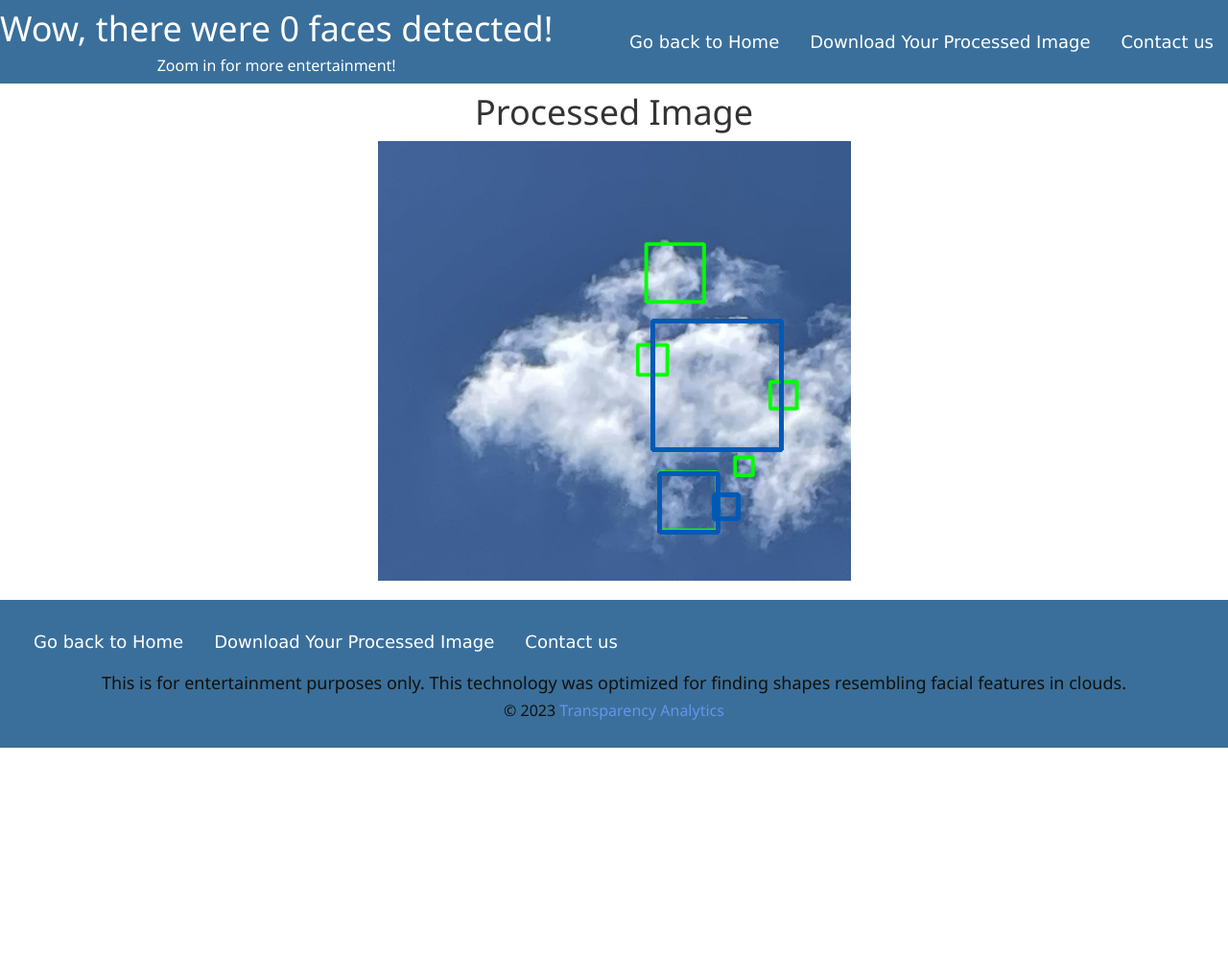
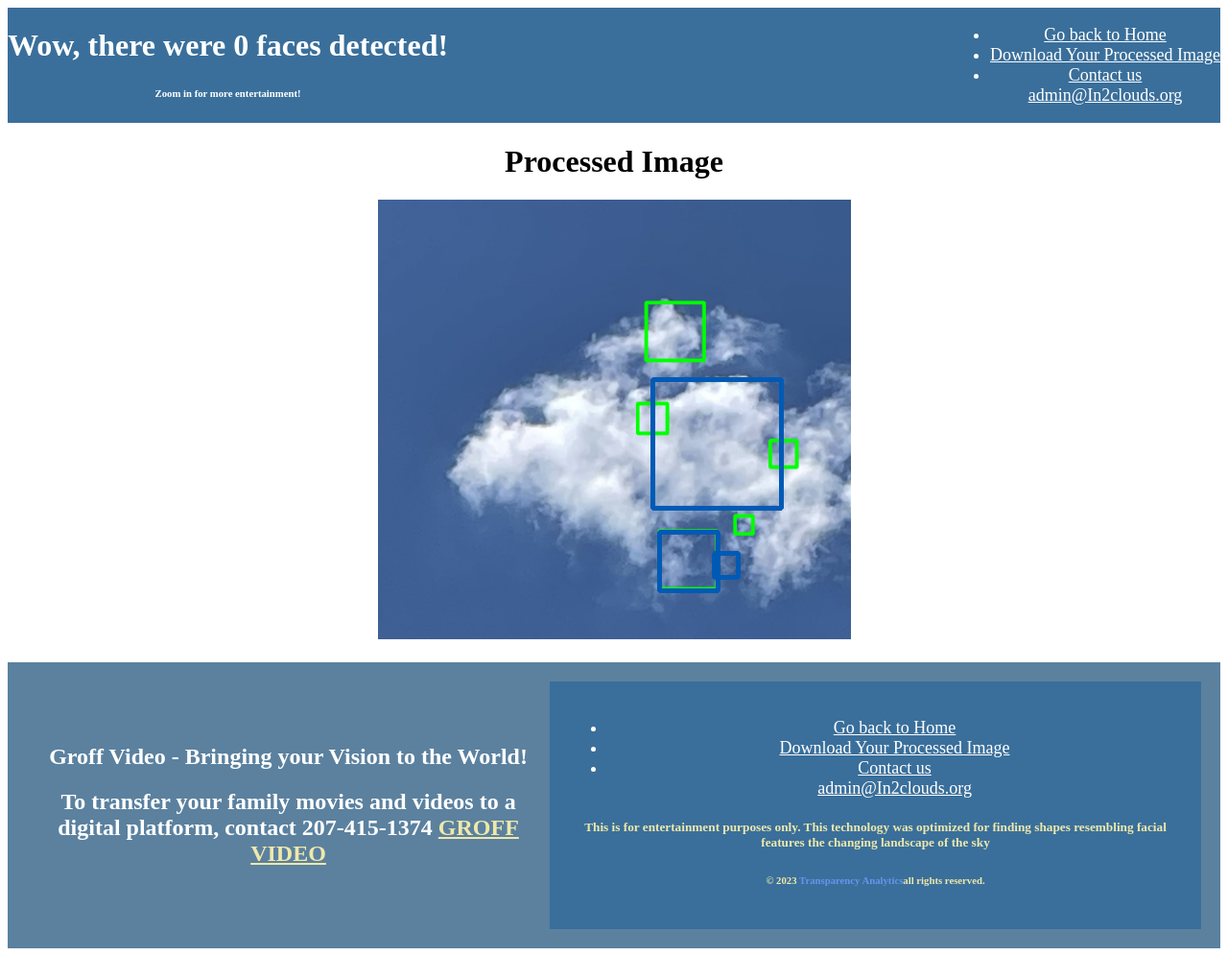
Before and after one commit to DGTBMB/Apparences, a Flask app: page /displaycloud in a window 1280 px wide. Shown: the whole page at 96% size. Before the commit the page ends 779 px from the top, so only its background shows below. Run offline with Flask 2, Linux system fonts and the light colour scheme; some libraries are stand-ins or nearby versions.

Commit message:
Update displaycloud.html

```diff
--- a/templates/displaycloud.html
+++ b/templates/displaycloud.html
@@ -1,16 +1,8 @@
 <!DOCTYPE html>
-<html lang="en">
+<html>
 <head>
-    <title>Image Display</title>
-
-    <meta name="viewport" content="width=device-width, initial-scale=1">
-    <meta charset="UTF-8">
-
-    <link rel="stylesheet" href="{{ url_for('static', filename='style.css') }}">
-    <link href="https://maxcdn.bootstrapcdn.com/bootstrap/3.3.7/css/bootstrap.min.css" rel="stylesheet">
-    <link rel="stylesheet" href="https://www.w3schools.com/w3css/4/w3.css">
-
-    <style>
+    <title>Soulful Appearances</title>
+      <style>
         .header {
             background-color: #3a6f9b;
             color: white;
@@ -46,6 +38,15 @@
         .processed-image {
             max-width: 100%;
             height: auto;
+        }
+
+          .groffcontainer{
+            background-color: #5b819f;
+            color: white;
+            padding: 20px;
+            display: flex;
+            align-items: center;
+            margin-top: auto;
         }
 
         .footer {
@@ -85,7 +86,7 @@
                         </a>
                         <div class="dropdown-menu white-link" aria-labelledby="navbarDropdownMenuLink">
                             <a class="dropdown-item white-link"
-                                href="mailto:admin@in2clouds.org?subject=in2clouds site - Issues&body=I am facing an issue with the website!">admin@In2clouds.org</a>
+                                href="mailto:admin@FacesAppear.com?subject=FacesAppear site - Issues&body=I am facing an issue with the website!">admin@In2clouds.org</a>
                         </div>
                     </li>
                 </ul>
@@ -100,8 +101,13 @@
             <img src="{{ url_for('send_image') }}" alt="Processed Image" class="processed-image">
         </div>
     </div>
+
+     <div class ="groffcontainer">
+        <div class="header-text">
+            <h2><span style="font-size: 24px"> Groff Video -  Bringing your Vision to the World! </h3>
+            <h2>To transfer your family movies and videos to a digital platform, contact 207-415-1374 <a  style="color: palegoldenrod"; href="http://www.groffvideo.com/transfer-media.html" target="_blank"> GROFF VIDEO</a> </h2>
+
     </div>
-
 
 
     <footer class="footer">
@@ -117,16 +123,17 @@
                             </a>
                             <div class="dropdown-menu white-link" aria-labelledby="navbarDropdownMenuLink">
                                 <a class="dropdown-item white-link"
-                                    href="mailto:admin@in2clouds.org?subject=in2clouds site - Issues&body=I am facing an issue with the website!">admin@In2clouds.org</a>
+                                    href="mailto:admin@FacesAppear.com?subject=FacesAppear site - Issues&body=I am facing an issue with the website!">admin@In2clouds.org</a>
                             </div>
                         </li>
                     </ul>
                 </nav>
             </div>
+            <h5 style = "color: palegoldenrod"> This is for entertainment purposes only. This technology was optimized for finding shapes resembling facial features the changing landscape of the sky</h5>
+            <h6 style="color:palegoldenrod">© 2023 </span><span style= "color: cornflowerblue">Transparency Analytics</span><span style="color:palegoldenrod">all rights reserved.</span> </h6>
+        </div>
+    </footer>
 
-            <h5 style = "color: rgb(17, 17, 12)"> This is for entertainment purposes only. This technology was optimized for finding shapes resembling facial features in clouds.</h5>
-            <h6 style="color:rgb(17, 17, 12)">© 2023 </span><span style= "color: cornflowerblue">Transparency Analytics</span> <span style="color:rgb(17, 17, 12)"all rights reserved.</span> </h6>
-        </div>
-</footer>
-    </body>
+
+</body>
 </html>
```
